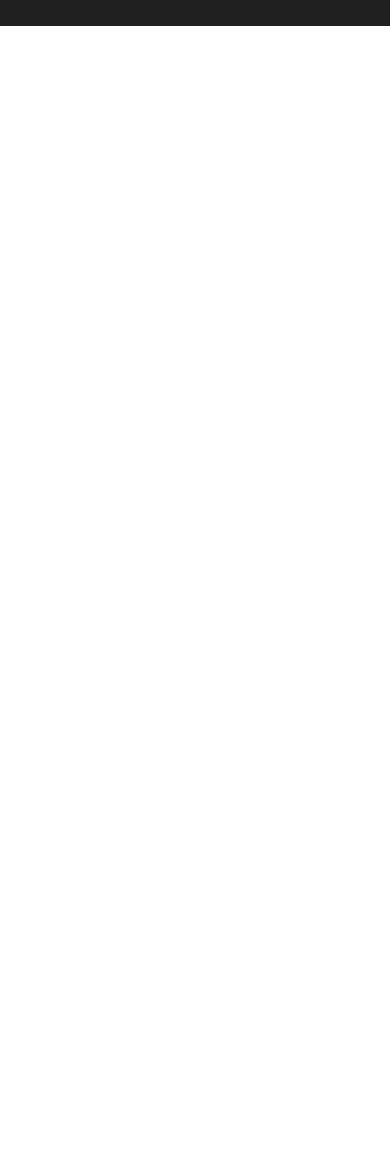
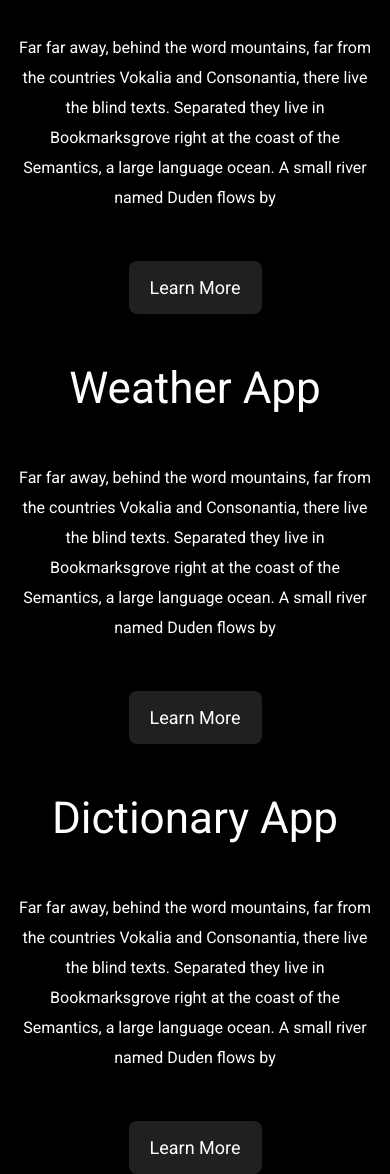
Before and after one commit to KristaaP/portfolio-project, a plain HTML site: page index.html in a window 390 px wide. Shown: the part 747-1921 px from the top of the page. Before the commit the page ends 844 px from the top, so only its background shows below. Drawn offline with nearby package versions, Linux system fonts and the light colour scheme.

Commit message:
integreated homepage content design

```diff
--- a/index.html
+++ b/index.html
@@ -36,5 +36,59 @@
         <a href="#" class="btn btn-branding">Contact me</a>
       </div>
     </div>
+    <p class="text-center m-5">Featured project which be my choice to show</p>
+    <div class="container">
+      <div class="row mb-5">
+        <div class="col d-none d-lg-block">
+          <img src="images/yogurt.png" class="img-fluid" alt="" />
+        </div>
+        <div class="col">
+          <div class="project-description">
+            <h2 class="mb-5">Yogurt Project</h2>
+            <p class="mb-5">
+              Far far away, behind the word mountains, far from the countries
+              Vokalia and Consonantia, there live the blind texts. Separated
+              they live in Bookmarksgrove right at the coast of the Semantics, a
+              large language ocean. A small river named Duden flows by
+            </p>
+            <a href="" class="btn btn-branding-outline"> Learn More </a>
+          </div>
+        </div>
+      </div>
+      <div class="row mb-5">
+        <div class="col d-none d-lg-block">
+          <img src="images/weather.png" class="img-fluid" alt="" />
+        </div>
+        <div class="col">
+          <div class="project-description">
+            <h2 class="mb-5">Weather App</h2>
+            <p class="mb-5">
+              Far far away, behind the word mountains, far from the countries
+              Vokalia and Consonantia, there live the blind texts. Separated
+              they live in Bookmarksgrove right at the coast of the Semantics, a
+              large language ocean. A small river named Duden flows by
+            </p>
+            <a href="" class="btn btn-branding-outline"> Learn More </a>
+          </div>
+        </div>
+      </div>
+      <div class="row">
+        <div class="col d-none d-lg-block">
+          <img src="images/dictionary.png" class="img-fluid" alt="" />
+        </div>
+        <div class="col">
+          <div class="project-description">
+            <h2 class="mb-5">Dictionary App</h2>
+            <p class="mb-5">
+              Far far away, behind the word mountains, far from the countries
+              Vokalia and Consonantia, there live the blind texts. Separated
+              they live in Bookmarksgrove right at the coast of the Semantics, a
+              large language ocean. A small river named Duden flows by
+            </p>
+            <a href="" class="btn btn-branding-outline"> Learn More </a>
+          </div>
+        </div>
+      </div>
+    </div>
   </body>
 </html>
--- a/styles/portfolio.css
+++ b/styles/portfolio.css
@@ -5,6 +5,7 @@
 }
 body {
   font-family: var(--heading-font-family);
+  background-color: black;
 }
 
 h1,
@@ -20,11 +21,16 @@ h6 {
 }
 h1 {
   font-size: 96px;
+  line-height: 1.5;
+}
+h2 {
+  font-size: 64px;
 }
 p {
-  font-style: normal;
-  font-weight: bold;
+  font-weight: normal;
   color: white;
+  font-size: 16px;
+  line-height: 30px;
 }
 .hero {
   background: var(--secondary-color);
@@ -48,3 +54,35 @@ p {
   color: #202020;
   background-color: white;
 }
+.btn-branding-outline {
+  background-color: #202020;
+  color: white;
+  border-radius: 8px;
+  font-size: 18px;
+  line-height: 27px;
+  padding: 12px 20px;
+  text-decoration: none;
+}
+.btn-branding-outline:hover {
+  color: #202020;
+  background-color: white;
+}
+.project-description {
+  padding: 120px 60px;
+}
+@media (max-width: 900px) {
+  h1 {
+    font-size: 44px;
+    line-height: 1.5;
+  }
+  h2 {
+    font-size: 44px;
+  }
+  .hero {
+    padding: 80px 20px;
+  }
+  .project-description {
+    padding: 0;
+    text-align: center;
+  }
+}
```
Also changed, not shown: images/dictionary.png (added), images/weather.png (added), images/yogurt.png (added).
